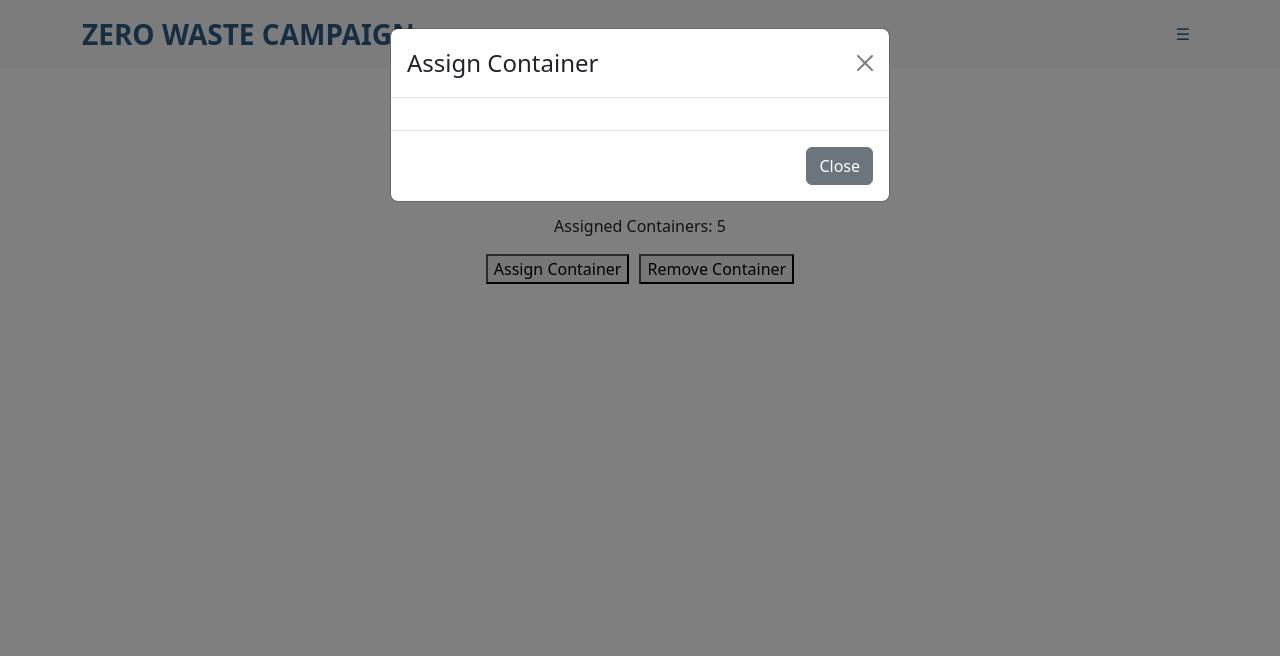
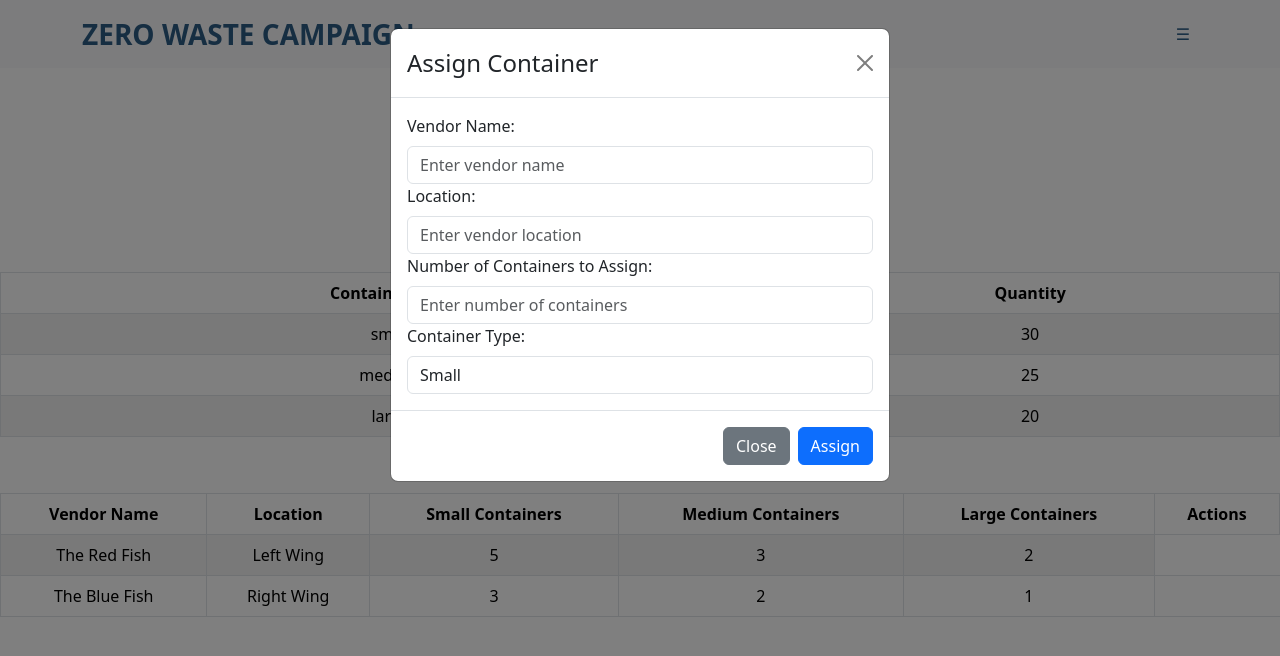
Before and after one commit to HACC2023/Sake, a React (Vite) app in the folder frontend/: page /admin in a window 1280 px wide. Both pictures are taken after a click on the button "Assign Container". Shown: the top 656 px of the page. Built offline with nearby package versions, Linux system fonts and the light colour scheme.

Commit message:
admin work

```diff
--- a/frontend/src/screens/Admin.jsx
+++ b/frontend/src/screens/Admin.jsx
@@ -1,65 +1,169 @@
 import React, { useState } from 'react';
-import { Modal, Button } from 'react-bootstrap';
+import { Modal, Button, Table, Form } from 'react-bootstrap';
 
 const Admin = () => {
-  const [containersGivenOut] = useState(10);
-  const [assignedContainers, setAssignedContainers] = useState(5);
+
+  const [containersInStock, setContainersInStock] = useState({
+    small: 30,
+    medium: 25,
+    large: 20,
+  });
+
+
+  const [containersAssigned, setContainersAssigned] = useState([
+    { id: 1, vendorName: 'The Red Fish', location: 'Left Wing', smallContainers: 5, mediumContainers: 3, largeContainers: 2 },
+    { id: 2, vendorName: 'The Blue Fish', location: 'Right Wing', smallContainers: 3, mediumContainers: 2, largeContainers: 1 },
+  ]);
+
+  // State for modals and other UI interactions
   const [showAssignModal, setShowAssignModal] = useState(false);
   const [showRemoveModal, setShowRemoveModal] = useState(false);
+
 
   const handleShowAssignModal = () => setShowAssignModal(true);
   const handleCloseAssignModal = () => setShowAssignModal(false);
   const handleShowRemoveModal = () => setShowRemoveModal(true);
   const handleCloseRemoveModal = () => setShowRemoveModal(false);
 
+  const handleAssignContainer = () => {
+
+    handleCloseAssignModal();
+  };
+
+  const handleRemoveContainer = () => {
+
+    handleCloseRemoveModal();
+  };
+
   return (
     <div style={{ textAlign: 'center', marginTop: '50px' }}>
       <h1>Admin Portal</h1>
-      <p>Containers Given Out: {containersGivenOut}</p>
-      <p>Assigned Containers: {assignedContainers}</p>
-      <button style={{ marginRight: '10px' }} onClick={handleShowAssignModal}>
+
+      <Button variant="primary" style={{ margin: '10px' }} onClick={handleShowAssignModal}>
         Assign Container
-      </button>
-      <button onClick={handleShowRemoveModal}>
+      </Button>
+      <Button variant="danger" style={{ margin: '10px' }} onClick={handleShowRemoveModal}>
         Remove Container
-      </button>
+      </Button>
 
-      {/* add container */}
+      {/* Assign Container Modal */}
       <Modal show={showAssignModal} onHide={handleCloseAssignModal}>
         <Modal.Header closeButton>
           <Modal.Title>Assign Container</Modal.Title>
         </Modal.Header>
         <Modal.Body>
-
-
-
+          <Form>
+            <Form.Group controlId="vendorNameAssign">
+              <Form.Label>Vendor Name:</Form.Label>
+              <Form.Control type="text" placeholder="Enter vendor name" />
+            </Form.Group>
+            <Form.Group controlId="vendorLocationAssign">
+              <Form.Label>Location:</Form.Label>
+              <Form.Control type="text" placeholder="Enter vendor location" />
+            </Form.Group>
+            <Form.Group controlId="numContainersAssign">
+              <Form.Label>Number of Containers to Assign:</Form.Label>
+              <Form.Control type="number" min="1" placeholder="Enter number of containers" />
+            </Form.Group>
+            <Form.Group controlId="containerTypeAssign">
+              <Form.Label>Container Type:</Form.Label>
+              <Form.Control as="select">
+                <option value="small">Small</option>
+                <option value="medium">Medium</option>
+                <option value="large">Large</option>
+              </Form.Control>
+            </Form.Group>
+          </Form>
         </Modal.Body>
         <Modal.Footer>
           <Button variant="secondary" onClick={handleCloseAssignModal}>
             Close
           </Button>
-
+          <Button variant="primary" onClick={handleAssignContainer}>
+            Assign
+          </Button>
         </Modal.Footer>
       </Modal>
 
-      {/* remove container */}
-
+      {/* Remove Container Modal */}
       <Modal show={showRemoveModal} onHide={handleCloseRemoveModal}>
         <Modal.Header closeButton>
           <Modal.Title>Remove Container</Modal.Title>
         </Modal.Header>
         <Modal.Body>
-
-
-
+          <Form>
+            <Form.Group controlId="vendorNameRemove">
+              <Form.Label>Vendor Name:</Form.Label>
+              <Form.Control type="text" placeholder="Enter vendor name" />
+            </Form.Group>
+            <Form.Group controlId="numContainersRemove">
+              <Form.Label>Number of Containers to Remove:</Form.Label>
+              <Form.Control type="number" min="1" placeholder="Enter number of containers" />
+            </Form.Group>
+            <Form.Group controlId="containerTypeRemove">
+              <Form.Label>Container Type:</Form.Label>
+              <Form.Control as="select">
+                <option value="small">Small</option>
+                <option value="medium">Medium</option>
+                <option value="large">Large</option>
+              </Form.Control>
+            </Form.Group>
+          </Form>
         </Modal.Body>
         <Modal.Footer>
           <Button variant="secondary" onClick={handleCloseRemoveModal}>
             Close
           </Button>
-
+          <Button variant="danger" onClick={handleRemoveContainer}>
+            Remove
+          </Button>
         </Modal.Footer>
       </Modal>
+
+      <p>Containers In Stock:</p>
+      <Table striped bordered hover>
+        <thead>
+          <tr>
+            <th>Container Type</th>
+            <th>Quantity</th>
+          </tr>
+        </thead>
+        <tbody>
+          {Object.entries(containersInStock).map(([type, quantity]) => (
+            <tr key={type}>
+              <td>{type}</td>
+              <td>{quantity}</td>
+            </tr>
+          ))}
+        </tbody>
+      </Table>
+
+      {/* Containers Assigned to Vendors Table */}
+      <p>Containers Assigned to Vendors:</p>
+      <Table striped bordered hover>
+        <thead>
+          <tr>
+            <th>Vendor Name</th>
+            <th>Location</th>
+            <th>Small Containers</th>
+            <th>Medium Containers</th>
+            <th>Large Containers</th>
+            <th>Actions</th>
+          </tr>
+        </thead>
+        <tbody>
+          {containersAssigned.map((vendor) => (
+            <tr key={vendor.id}>
+              <td>{vendor.vendorName}</td>
+              <td>{vendor.location}</td>
+              <td>{vendor.smallContainers}</td>
+              <td>{vendor.mediumContainers}</td>
+              <td>{vendor.largeContainers}</td>
+              {/* Add buttons or actions for the admin to manage containers assigned to vendors */}
+            </tr>
+          ))}
+        </tbody>
+      </Table>
     </div>
   );
 };
```
